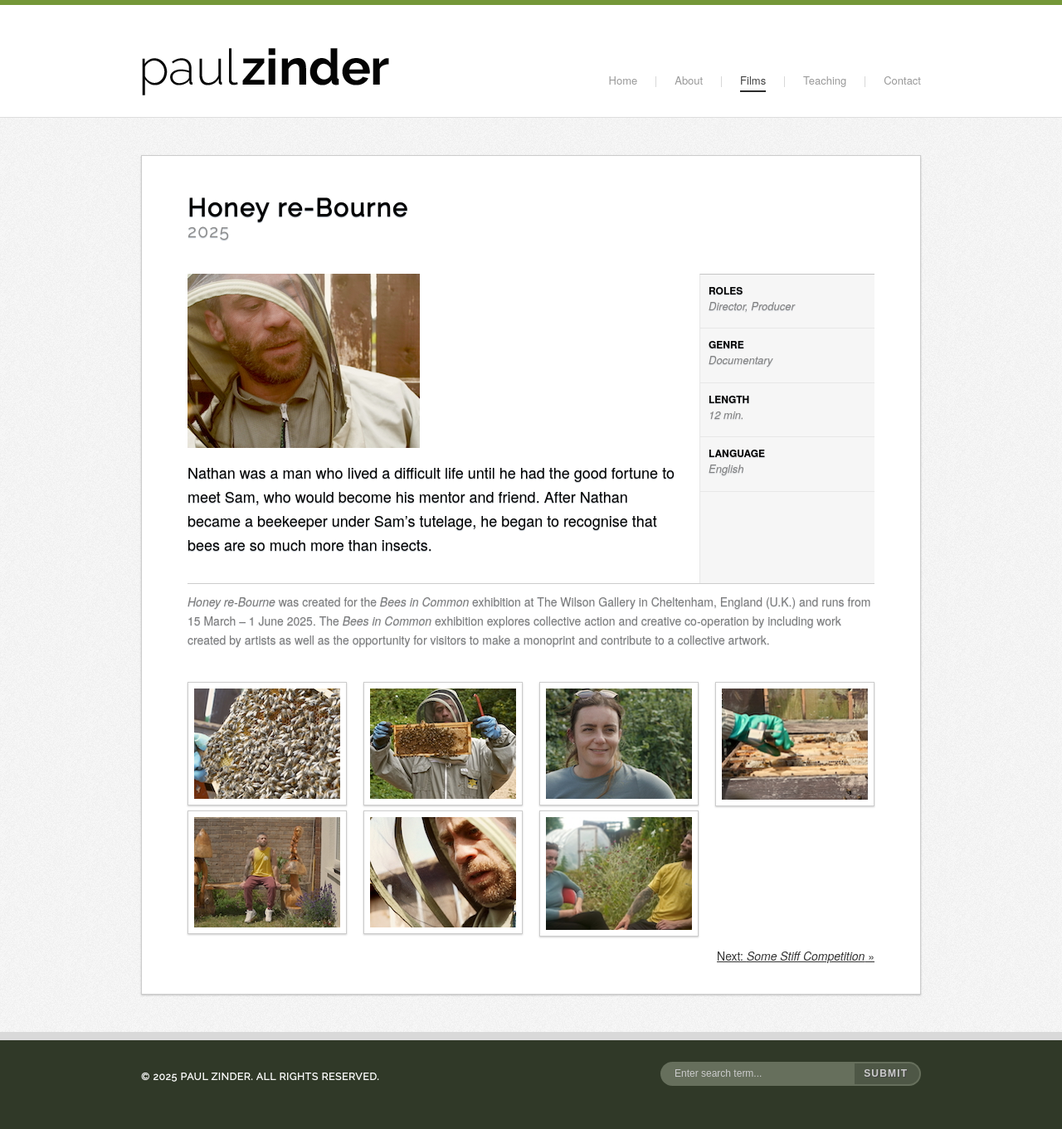
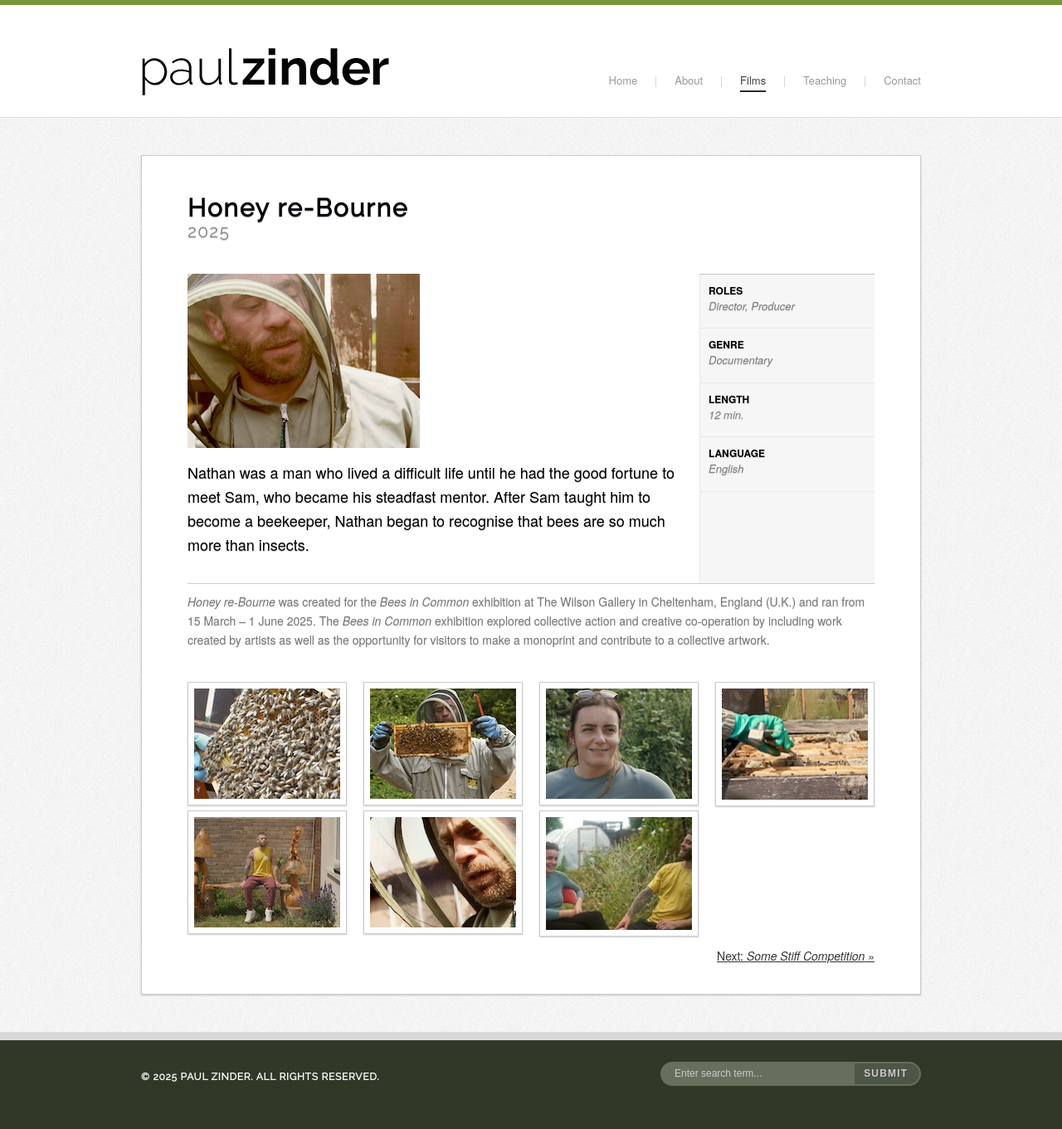
Before and after one commit to jennysharps/paul-zinder-static, a Jekyll site: the page built from _films/2025-01-01-honey-re-bourne.md, in a window 1280 px wide. Shown: the whole page at 83% size. Built offline with Jekyll 4.4.1, drawn with Linux system fonts in a browser that asks for light colours.

Commit message:
Update 2025-01-01-honey-re-bourne.md

```diff
--- a/_films/2025-01-01-honey-re-bourne.md
+++ b/_films/2025-01-01-honey-re-bourne.md
@@ -9,12 +9,13 @@ image:
   name: 'assets/images/2025/01/honey-re-bourne-00'
   extension: jpg
 synopsis: >-
-  Nathan was a man who lived a difficult life until he had the good fortune to meet Sam,
-  who would become his mentor and friend. After Nathan became a beekeeper under
-  Sam’s tutelage, he began to recognise that bees are so much more than insects.
+  Nathan was a man who lived a difficult life until he had the good fortune to meet Sam, who became his steadfast mentor.
+  After Sam taught him to become a beekeeper, Nathan began to recognise that bees are so much more than insects.
 additional_info: >-
-  <em>Honey re-Bourne</em> was created for the <em>Bees in Common</em> exhibition at The Wilson Gallery in
-  Cheltenham, England (U.K.) and runs from 15 March – 1 June 2025. The <em>Bees in Common</em> exhibition explores collective action and creative co-operation by including work created by artists as well as the opportunity for visitors to make a monoprint and contribute to a collective artwork.
+  <em>Honey re-Bourne</em> was created for the <em>Bees in Common</em> exhibition at The Wilson Gallery in Cheltenham, England
+  (U.K.) and ran from 15 March – 1 June 2025. The <em>Bees in Common</em> exhibition explored collective action and creative
+  co-operation by including work created by artists as well as the opportunity for visitors to make a monoprint and contribute
+  to a collective artwork.
 year: 2025
 roles:
   - Director
```
